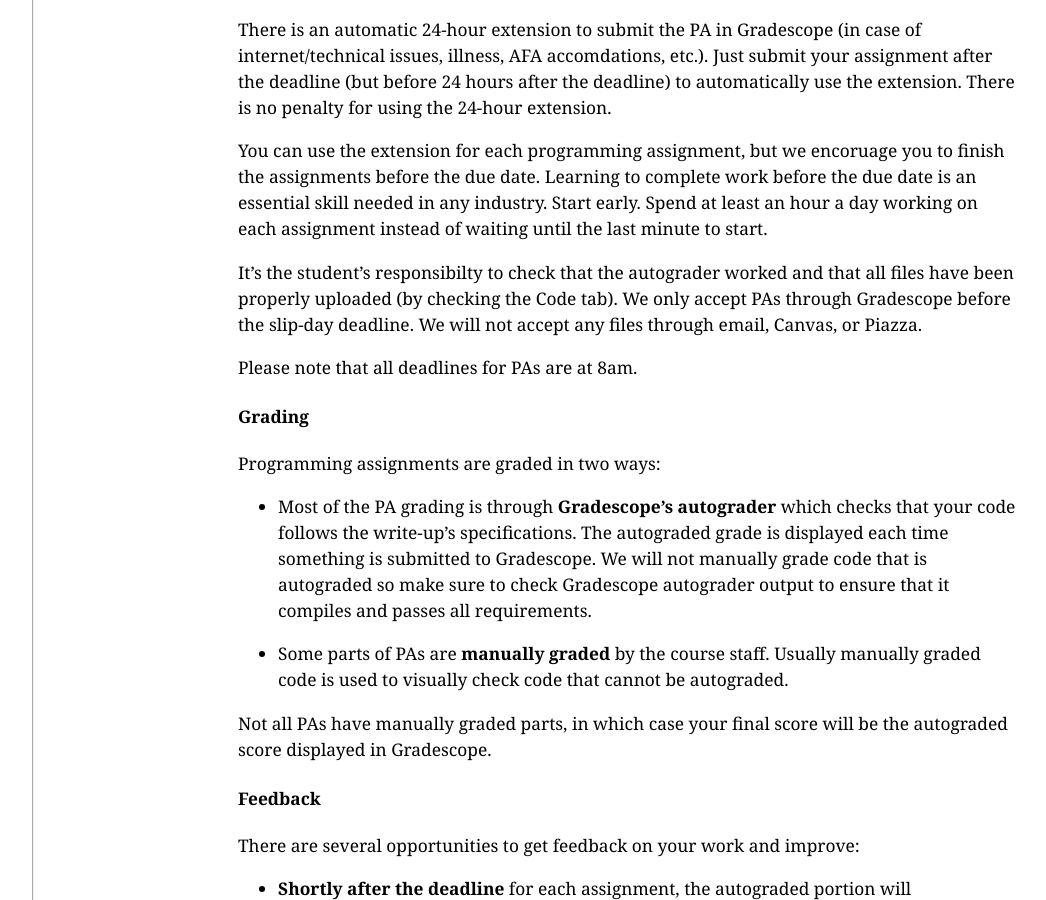
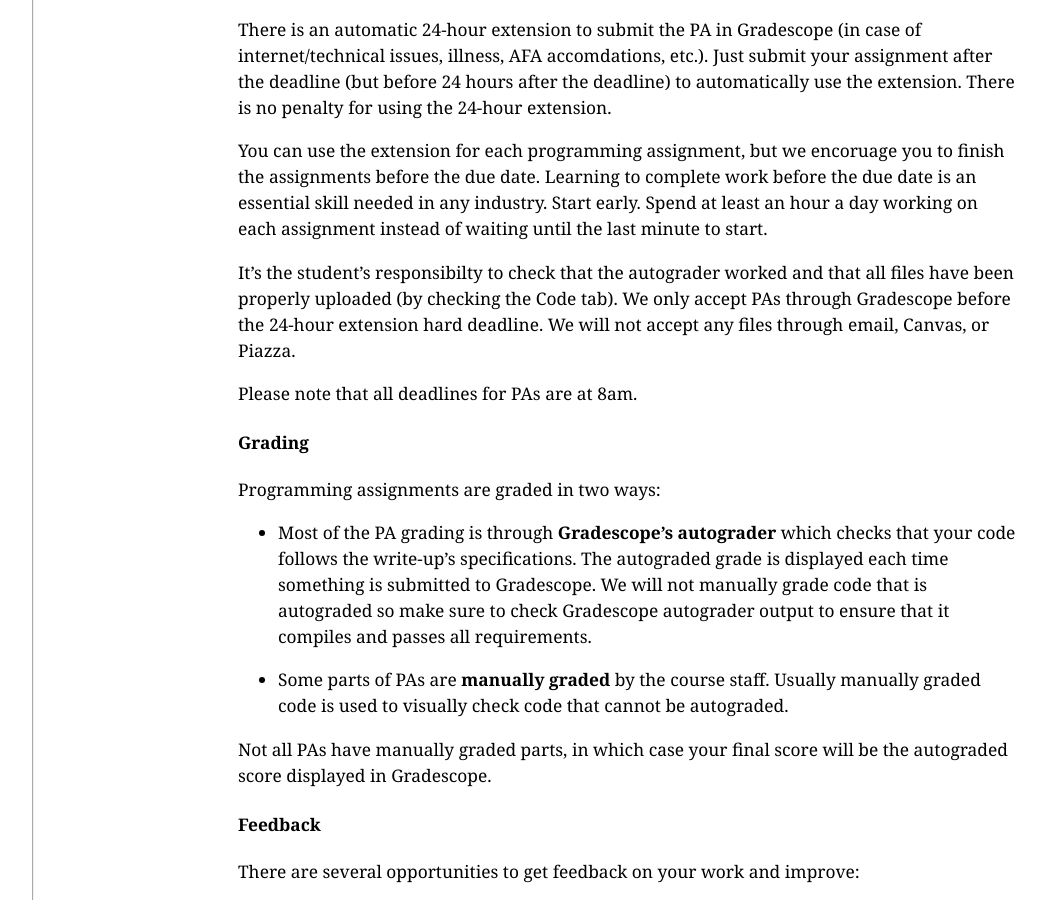
Before and after one commit to ucsd-cse12-sp24/ucsd-cse12-sp24.github.io, a Jekyll site: the page built from syllabus.md, in a window 1280 px wide and 900 px high, scrolled down 2706 px. Shown: the whole window, without its empty margins (56-1102 px from the left). Built offline with Jekyll 4.4.1, drawn with Linux system fonts in a browser that asks for light colours.

Commit message:
Update syllabus.md

```diff
--- a/syllabus.md
+++ b/syllabus.md
@@ -119,8 +119,8 @@ on each assignment instead of waiting until the last minute to start.
 
 It's the student's responsibilty to check that the autograder worked and that all files
 have been properly uploaded (by checking the Code tab). We only accept PAs through
-Gradescope before the slip-day deadline. We will not accept any files through email, Canvas, or
-Piazza.
+Gradescope before the 24-hour extension hard deadline. We will not accept any files
+through email, Canvas, or Piazza.
 
 Please note that all deadlines for PAs are at 8am.
 
```
